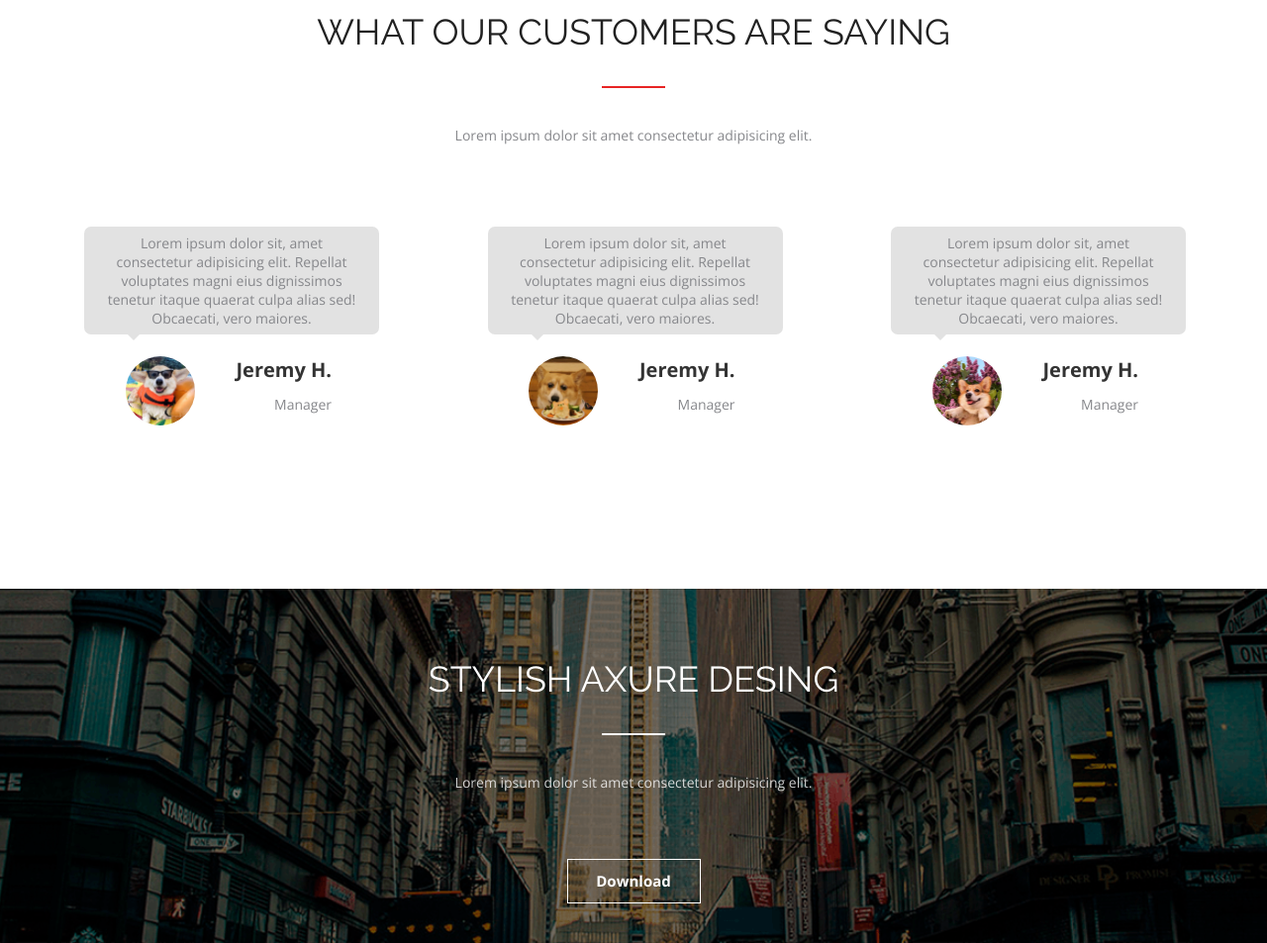
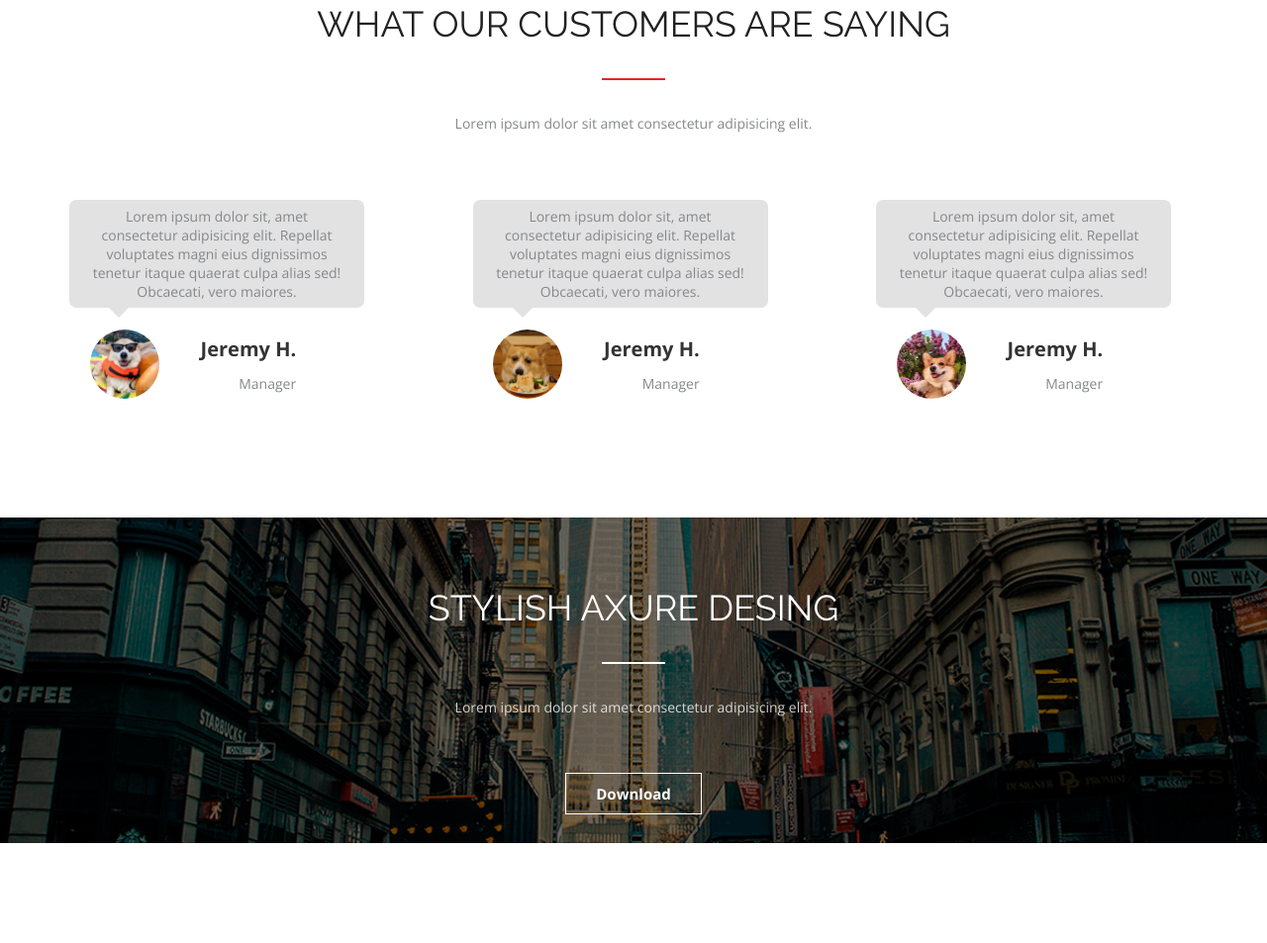
Before and after one commit to revolt1811/FE36-Landing-Pirogova-Valeriya, a plain HTML site: page index.html in a window 1280 px wide. Shown: the part 1517-2470 px from the top of the page at 99% size. After the commit the page ends 2369 px from the top, so only its background shows below. Drawn offline with nearby package versions, Linux system fonts and the light colour scheme.

Commit message:
add izmeneniya

```diff
--- a/css/axure.css
+++ b/css/axure.css
@@ -1,6 +1,6 @@
 #axure{
   padding:70px 0 40px;
-  background-image:url(/img/bg_axure.png);
+  background-image:url(../img/bg_axure.png);
   position: relative;
   background-repeat: no-repeat;
   background-size: cover;
@@ -17,22 +17,19 @@
   left: 0;
   z-index: 1;
 }
-.dow{
-  width: 135px;
-  margin: auto;
-  border: 1px solid #ffffff;
+.download{
   text-align: center;
-  line-height: 42px;
-  cursor: pointer;
-  transition: 0.5s;
 }
-.dow:hover{
+.download a:hover{
   box-shadow: 5px 10px 40px 1px rgba(0, 0, 0, 0.5);
-  background-color: rgb(255, 255, 255, 0.2);
+  background-color: rgba(255, 255, 255, 0.2);
 }
-.dow a{
+.download a{
   font-size: 15px;
   color: #ffffff;
   font-family: 'Open Sans', sans-serif;
   font-weight: 600;
+  padding: 10px 30px;
+  border: 1px solid #ffffff;
+  transition: 1s;
 }
--- a/css/customers.css
+++ b/css/customers.css
@@ -8,7 +8,6 @@
   margin: 0 -15px;
 }
 .fback__card {
-  padding: 15px;
   margin: 0 15px;
   width: 325px;
   border-radius: 20px;
@@ -41,20 +40,20 @@
   border-right: 10px solid transparent;
   border-top: 10px solid #E2E2E2;
   position:absolute;
-  top: 105px;
+  top: 100%;
   left:40px;
 }
 .fback__card--inform{
   width: 250px;
   display: flex;
-  justify-content: center;
+  justify-content: space-around;
   flex-wrap: wrap;
+  align-items: center;
 }
 .fback__card--img {
   width: 70px;
   height: 70px;
   border-radius: 50%;
-  margin:0 auto 30px;
   overflow: hidden;
   display: flex;
   justify-content: center;
@@ -65,6 +64,7 @@
 }
 .fback__card--name{
   text-align: right;
+  display: block;
 }
 h3{
   margin-bottom: 12px;
@@ -73,7 +73,7 @@ h3{
   color: #333333;
   font-size: 20px;
 }
-#s2{
+.position{
   font-family: 'Open Sans', sans-serif;
   font-weight: 400;
   color: #86878B;
--- a/css/index.css
+++ b/css/index.css
@@ -35,19 +35,14 @@
   font-weight: normal;
   font-family: 'Raleway', sans-serif;
   font-weight: 400;
-  transition: 2s;
  }
- .title:hover{
-  cursor: pointer;
-  text-decoration: underline #212121 2px;
- }
-.subtitle::before {
+.title::after{
   content:'';
-  display:inline-block;
+  display:block;
   width: 64px;
   height: 2px;
   background-color: #E72424;
-  margin: 0 auto 34px;
+  margin: 34px auto 0;
 }
 .subtitle {
   font-size: 14px;
@@ -65,26 +60,21 @@
   font-weight: normal;
   font-family: 'Raleway', sans-serif;
   font-weight: 400;
-  transition: 2s;
- }
- .title__two:hover{
-  cursor: pointer;
-  text-decoration: underline #FFFFFF 2px;
  }
 
 .subtitle__two {
   font-size: 14px;
   color: rgb(255, 255, 255, 0.8);
-  margin:0 auto 68px;
+  margin:auto;
   text-transform: none;
   font-family: 'Open Sans', sans-serif;
   font-weight: 400;
 }
-.subtitle__two::before {
+.title__two::after {
   content:'';
-  display:inline-block;
+  display:block;
   width: 64px;
   height: 2px;
   background-color: #ffffff;
-  margin: 0 auto 34px;
+  margin: 34px auto;
 }
--- a/index.html
+++ b/index.html
@@ -117,7 +117,7 @@
           </div>
           <div class="fback__card--name">
             <h3>Jeremy H.</h3>
-            <span id="s2">Manager</span>
+            <span class="position">Manager</span>
           </div>
         </div>
       </div>
@@ -131,7 +131,7 @@
           </div>
           <div class="fback__card--name">
             <h3>Jeremy H.</h3>
-            <span id="s2">Manager</span>
+            <span class="position">Manager</span>
           </div>
         </div>
       </div>
@@ -145,7 +145,7 @@
           </div>
           <div class="fback__card--name">
             <h3>Jeremy H.</h3>
-            <span id="s2">Manager</span>
+            <span class="position">Manager</span>
           </div>
         </div>
       </div>
@@ -158,7 +158,7 @@
       <h2 class="title__two">Stylish axure desing</h2>
       <div class="subtitle__two"><p>Lorem ipsum dolor sit amet consectetur adipisicing elit.</p></div>
     </div>
-    <div class="dow">
+    <div class="download">
       <a href="https://techrocks.ru/2020/02/15/how-to-draw-shapes-using-pure-css/">Download</a>
     </div>
   </div>
```
